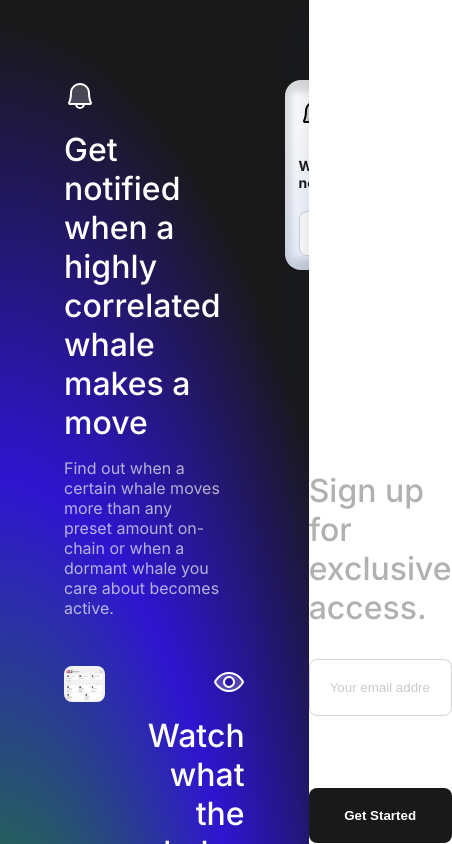
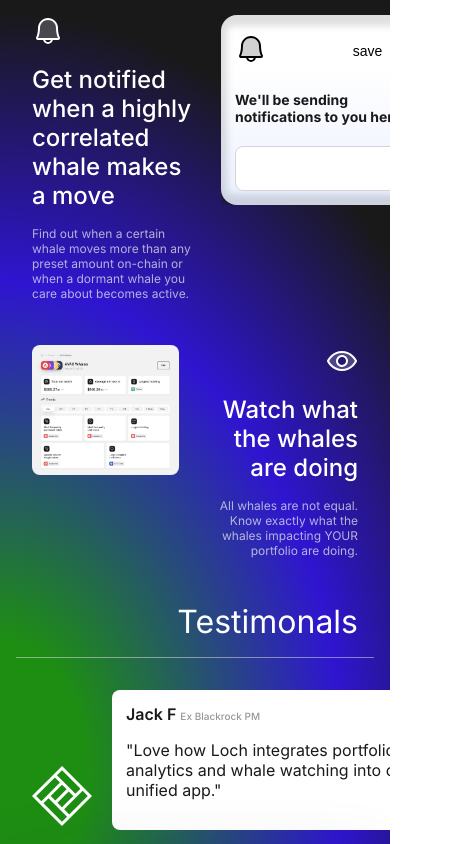
Before and after one commit to Sumant-Dusane/Loch-Landing, a React (Create React App) app: page / in a window 390 px wide. Shown: the top 844 px of the page, 452 px wide, since content can reach past the window. Built offline with nearby package versions, Linux system fonts and the light colour scheme.

Commit message:
added responsiveness

```diff
--- a/src/assets/styles/_variables.scss
+++ b/src/assets/styles/_variables.scss
@@ -19,6 +19,7 @@ $font-size-48: $font-size-base * 3;
 $font-size-32: $font-size-base * 2;
 $font-size-20: $font-size-base * 1.5;
 $font-size-14: $font-size-base * 0.875;
+$font-size-12: $font-size-base * 0.75;
 $font-size-10: $font-size-base * 0.625;
 $font-size-8: $font-size-base * 0.5;
 
--- a/src/components/Landing/landing.scss
+++ b/src/components/Landing/landing.scss
@@ -4,17 +4,16 @@
 
 .landing {
     display: grid;
-    grid-template-columns: repeat(2, 1fr);
+    grid-template-columns: 1fr;
     height: 100vh;
 
     &__left {
-        @include flex(column, flex-start, flex-start, $spacer2x);
+        @include flex(column, center, center, $spacer2x);
         position: relative;
         color: $white;
-        height: 100%;
+        height: 100vh;
         background-color: $dark;
-        padding-top: $spacer5x;
-        padding-left: $spacer4x;
+        padding-left: $spacer2x;
 
         & > * {
             z-index: 1;
@@ -31,12 +30,13 @@
             .text-box {
                 .title {
                     font-weight: 500;
-                    font-size: $font-size-32;
+                    font-size: $font-size-20;
                     margin-top: $spacer14;
                 }
                 p {
                     color: $lightVariant1;
                     opacity: 0.7;
+                    font-size: $font-size-12;
                     margin-top: $spacer;
                 }
             }
@@ -46,7 +46,7 @@
                 grid-template-columns: repeat(2, 1fr);
                 align-items: flex-start;
                 justify-items: center;
-                column-gap: $spacer4x;
+                column-gap: $spacer125;
 
                 .carousel {
                     @include flex(row, center, flex-start, $spacer14);
@@ -104,7 +104,7 @@
                 display: grid;
                 grid-template-columns: repeat(2, 1fr);
                 gap: $spacer2x;
-                padding-right: $spacer4x;
+                padding-right: $spacer2x;
 
                 img {
                     width: 100%;
@@ -121,6 +121,7 @@
         @include flex(column, center, center, 0);
         background-color: $white;
         z-index: 2;
+        height: 100vh;
         box-shadow: 0px 14px 64px -4px rgba(24, 39, 75, 0.12), 0px 8px 22px -6px rgba(24, 39, 75, 0.12);
 
         &__wrapper {
@@ -133,6 +134,8 @@
                 text-align: start;
             }
 
+            div {
+                width: 100%;
                 .input {
                     padding: $spacer125;
                     width: 100%;
@@ -143,6 +146,7 @@
 
                         &.show {
                             visibility: visible;
+                        }
                     }
                 }
             }
@@ -173,4 +177,37 @@
             }
         }
     }
+
+    @media screen and (min-width: 769px) {
+        grid-template-columns: repeat(2, 1fr);
+
+        &__left {
+            align-items: flex-start;
+            justify-content: flex-start;
+            padding-top: $spacer5x;
+            padding-left: $spacer4x;
+            height: 100%;
+            .row {
+                .text-box {
+                    .title {
+                        font-size: $font-size-32;
                     }
+                    p {
+                        font-size: $font-size-base;
+                    }
+                }
+
+                &--title {
+                    column-gap: $spacer4x;
+                }
+                &--product {
+                    padding-right: $spacer4x;
+                }
+            }
+        }
+
+        &__right {
+            height: 100%;
+        }
+    }
+}
--- a/src/components/Testimonals/testimonal.scss
+++ b/src/components/Testimonals/testimonal.scss
@@ -3,13 +3,14 @@
 
 .testimonal {
     &__title {
-        margin-right: $spacer4x;
+        margin-right: $spacer2x;
         font-size: $font-size-32;
         text-align: end;
     }
     &__divider {
         margin-top: $spacer;
-        margin-bottom: $spacer3x;
+        margin-bottom: $spacer2x;
+        margin-left: -#{$spacer};
         border: none;
         width: 100%;
         height: 1px;
@@ -49,4 +50,15 @@
             }
         }
     }
+
+    @media screen and (min-width: 769px) {
+        &__title {
+            margin-right: $spacer4x;
+        }
+        &__divider {
+            margin-bottom: $spacer3x;
+            margin-left: $spacer;
+        }
+
+    }
 }
```
Lines whose indentation alone changed are shown as unchanged.
